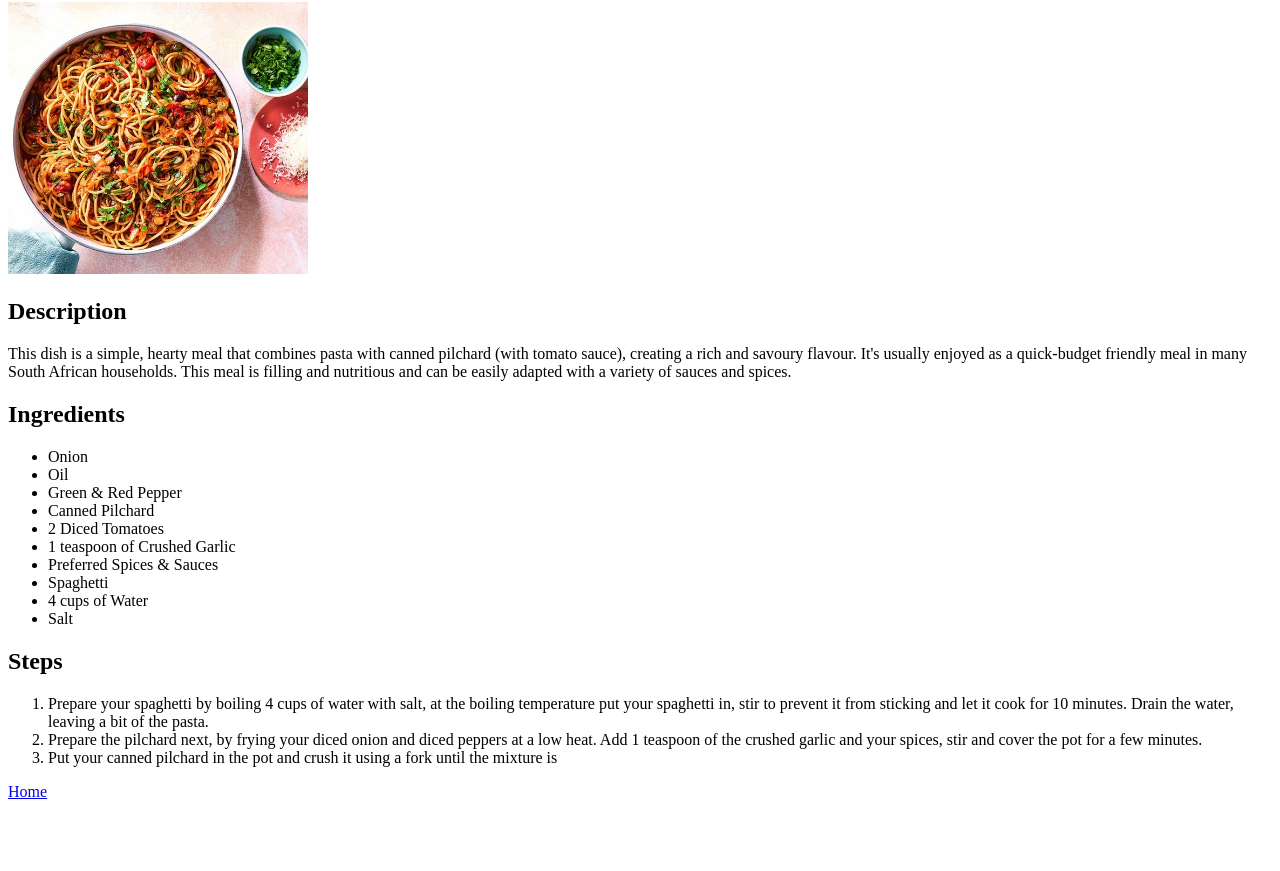
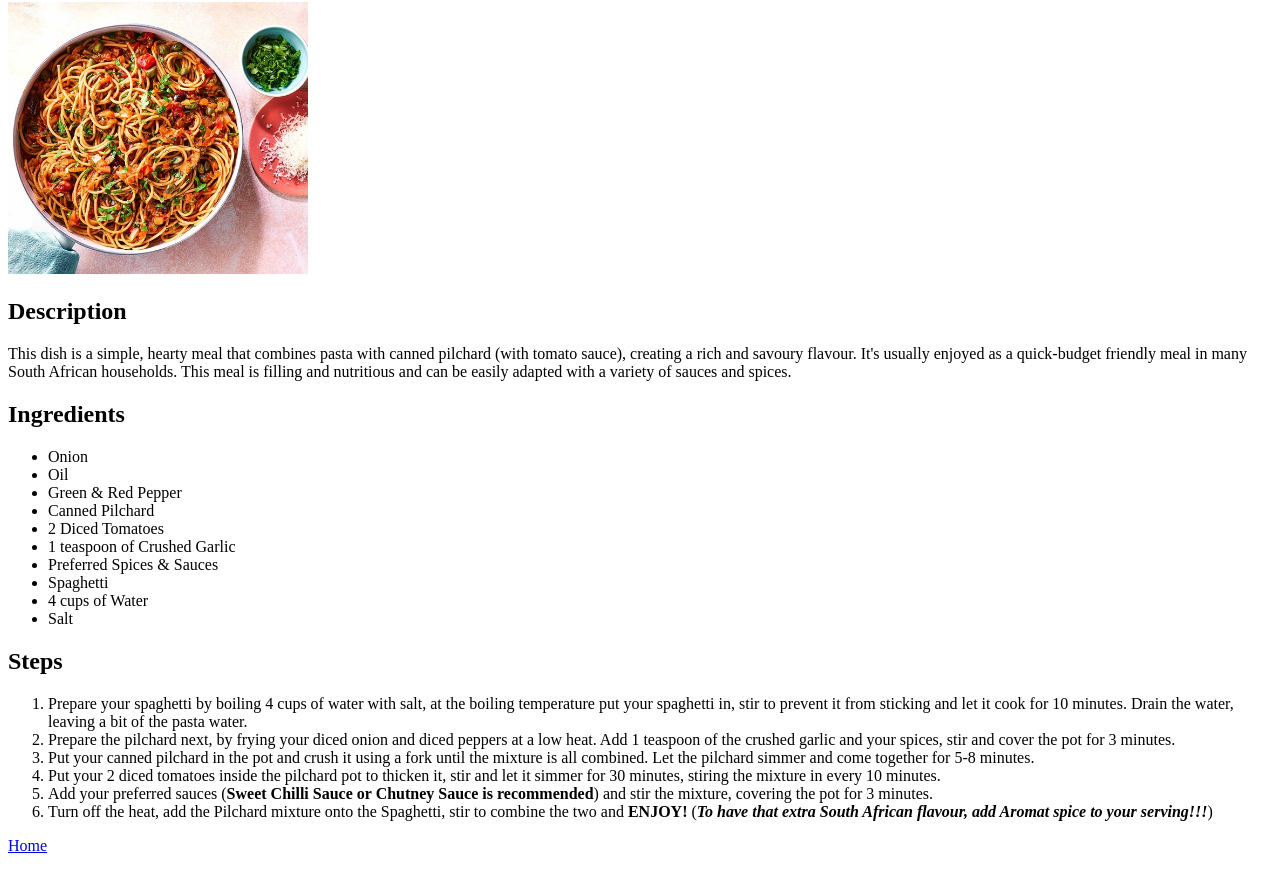
Before and after one commit to ivysonbopi031-pixel/odin-recipes, a plain HTML site: page recipes/spaghetti-pilchard.html in a window 1280 px wide. Shown: the part 78-949 px from the top of the page. Before the commit the page ends 895 px from the top, so only its background shows below. Drawn offline with Linux system fonts and the light colour scheme.

Commit message:
Add the last 3 steps for Spaghetti and Pilchard

```diff
--- a/recipes/spaghetti-pilchard.html
+++ b/recipes/spaghetti-pilchard.html
@@ -28,9 +28,12 @@
 
     <h2>Steps</h2>
     <ol>
-        <li>Prepare your spaghetti by boiling 4 cups of water with salt, at the boiling temperature put your spaghetti in, stir to prevent it from sticking and let it cook for 10 minutes. Drain the water, leaving a bit of the pasta. </li>
-        <li>Prepare the pilchard next, by frying your diced onion and diced peppers at a low heat. Add 1 teaspoon of the crushed garlic and your spices, stir and cover the pot for a few minutes.  </li>
-        <li>Put your canned pilchard in the pot and crush it using a fork until the mixture is </li>
+        <li>Prepare your spaghetti by boiling 4 cups of water with salt, at the boiling temperature put your spaghetti in, stir to prevent it from sticking and let it cook for 10 minutes. Drain the water, leaving a bit of the pasta water. </li>
+        <li>Prepare the pilchard next, by frying your diced onion and diced peppers at a low heat. Add 1 teaspoon of the crushed garlic and your spices, stir and cover the pot for 3 minutes.  </li>
+        <li>Put your canned pilchard in the pot and crush it using a fork until the mixture is all combined. Let the pilchard simmer and come together for 5-8 minutes.</li>
+        <li>Put your 2 diced tomatoes inside the pilchard pot to thicken it, stir and let it simmer for 30 minutes, stiring the mixture in every 10 minutes.</li>
+        <li>Add your preferred sauces (<strong>Sweet Chilli Sauce or Chutney Sauce is recommended</strong>) and stir the mixture, covering the pot for 3 minutes.</li>
+        <li>Turn off the heat, add the Pilchard mixture onto the Spaghetti, stir to combine the two and <strong>ENJOY!</strong> (<em><strong>To have that extra South African flavour, add Aromat spice to your serving!!!</strong></em>) </li>
     </ol>
     <p><a href="../index.html">Home</a></p>
 </body>
```
